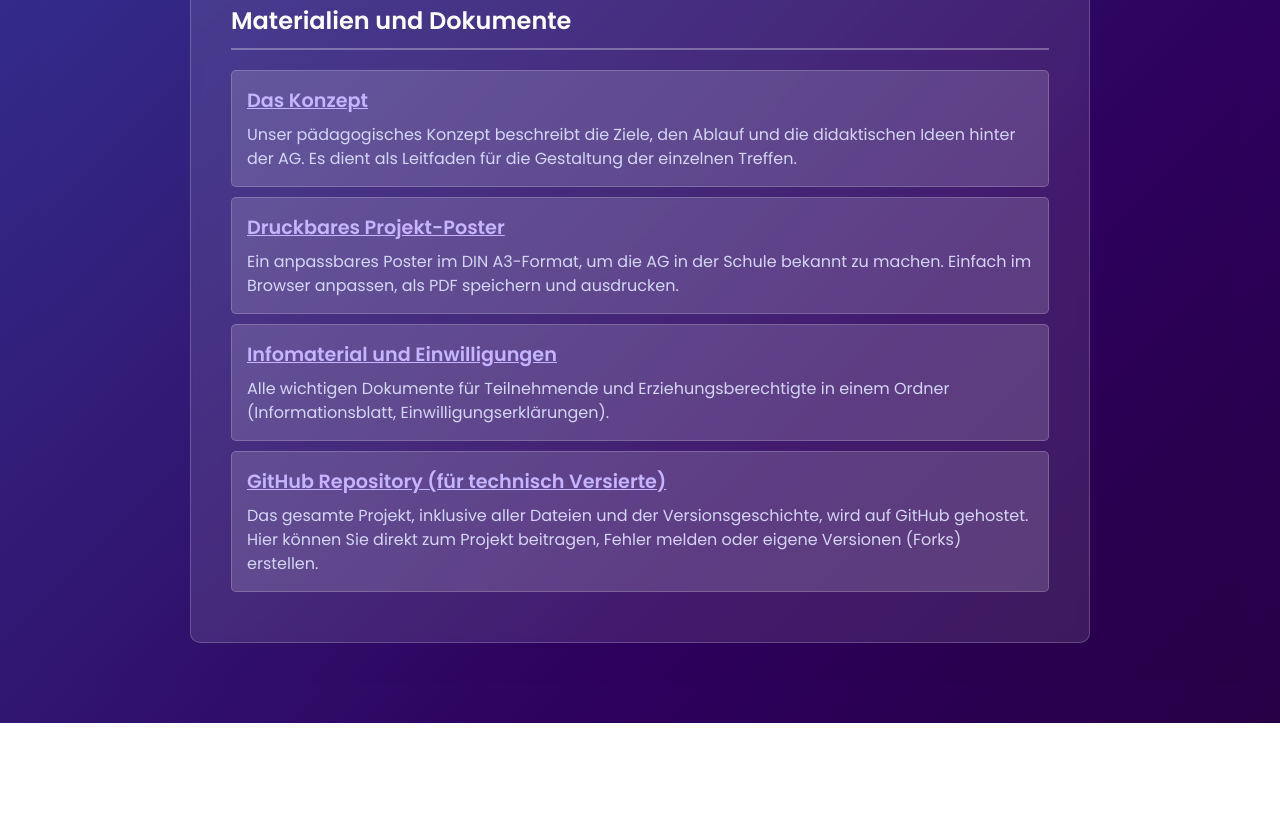
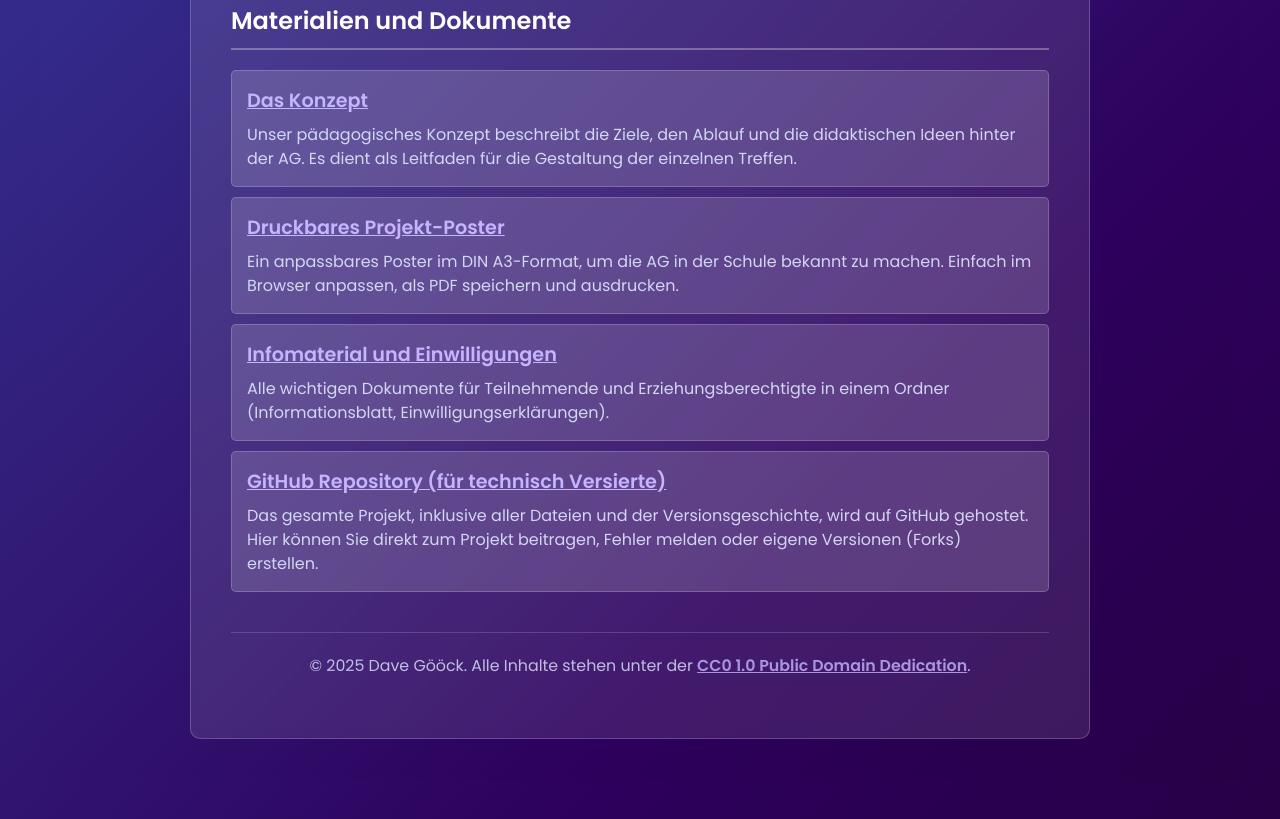
Before and after one commit to davemecha/ki-werkstatt, a plain HTML site: page website/index.html in a window 1280 px wide. Shown: the part 810-1629 px from the top of the page. Before the commit the page ends 1533 px from the top, so only its background shows below. Drawn offline with Linux system fonts and the light colour scheme.

Commit message:
feat: add copyright footer with CC0 license information

```diff
--- a/website/index.html
+++ b/website/index.html
@@ -88,6 +88,17 @@
           </ul>
         </section>
       </main>
+
+      <footer>
+        <p>
+          &copy; 2025 Dave Gööck. Alle Inhalte stehen unter der
+          <a
+            href="https://creativecommons.org/publicdomain/zero/1.0/deed.de"
+            target="_blank"
+            >CC0 1.0 Public Domain Dedication</a
+          >.
+        </p>
+      </footer>
     </div>
   </body>
 </html>
--- a/website/style.css
+++ b/website/style.css
@@ -101,3 +101,13 @@ a:hover {
 .links-section li a {
   font-size: 1.2em;
 }
+
+footer {
+  text-align: center;
+  margin-top: 40px;
+  padding-top: 20px;
+  border-top: 1px solid rgba(255, 255, 255, 0.2);
+  font-size: 0.9em;
+  color: #e0e6ff;
+  opacity: 0.8;
+}
```
